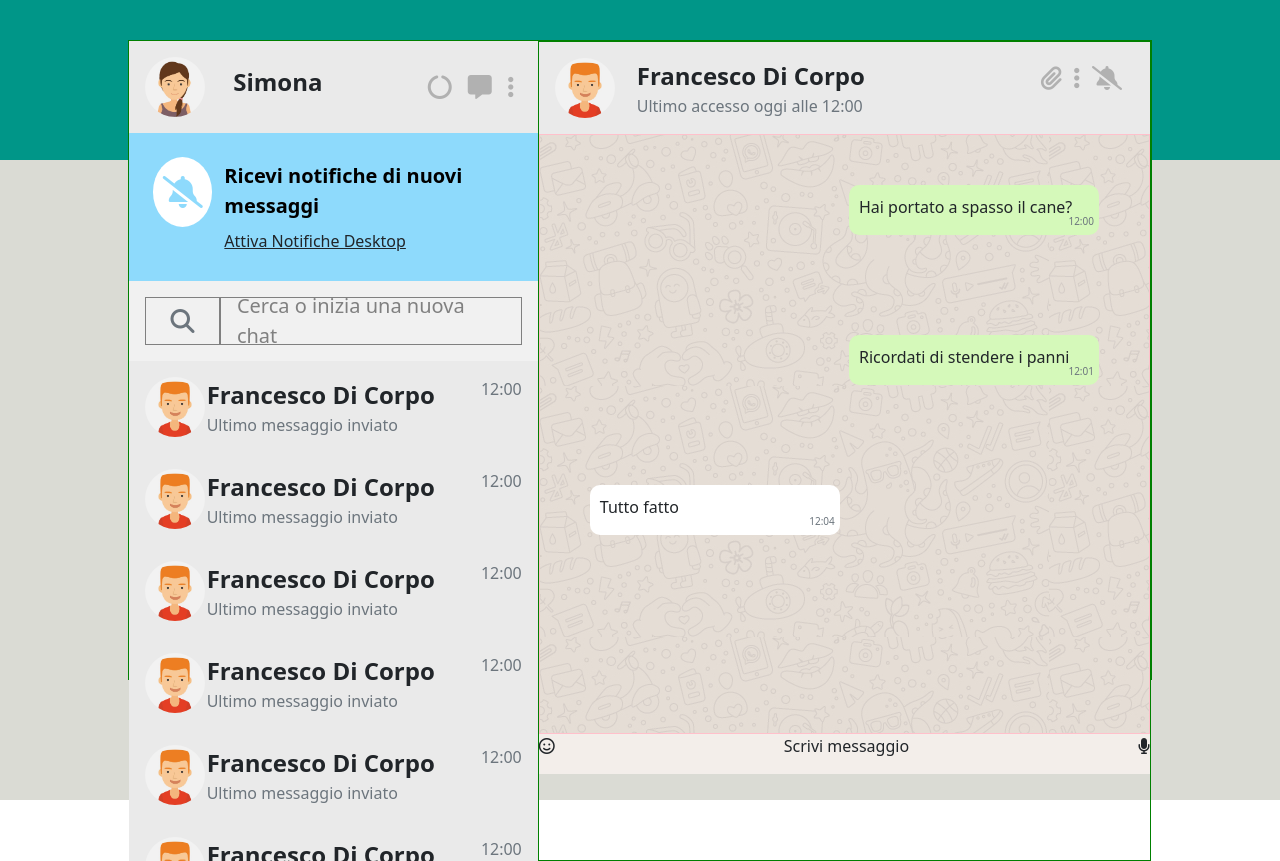
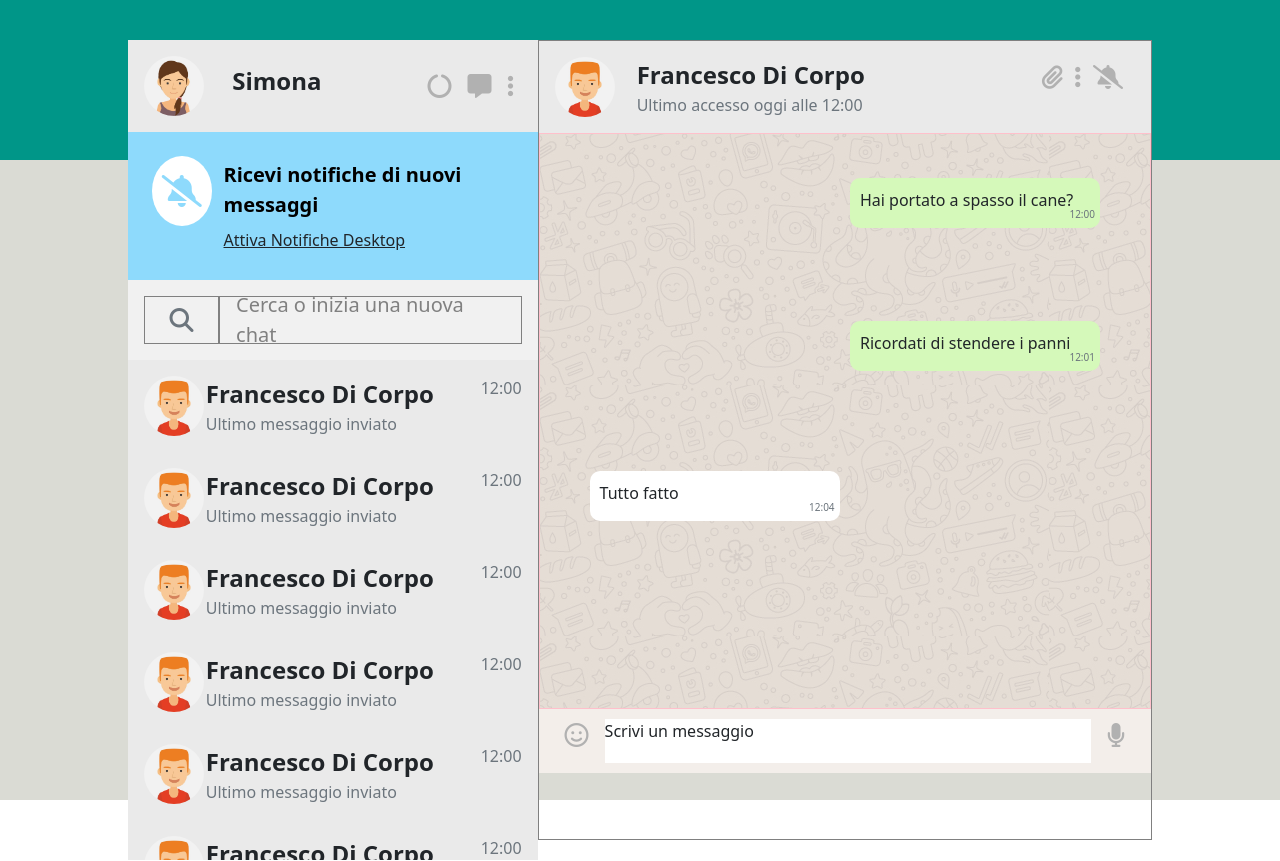
Before and after one commit to SimonaCaruso87/vue-boolzapp, a plain HTML site: page index.html in a window 1280 px wide. Drawn offline with nearby package versions, Linux system fonts and the light colour scheme.

Commit message:
edit main

```diff
--- a/index.html
+++ b/index.html
@@ -237,23 +237,24 @@
 
                 <!-- Container Chat con Background -->
                 <div class="background-chat">
-                        <div class="d-flex justify-content-end align-items-end">
+                        <div class="d-flex justify-content-end align-items-end h-25">
                             <div class="message-sent">Hai portato a spasso il cane? <span class="text-secondary d-flex justify-content-end align-items-end date-text-chat">12:00</span></div>
                         </div>
-                        <div class="d-flex justify-content-end align-items-end">
+                        <div class="d-flex justify-content-end align-items-end h-25">
                             <div class="message-sent">Ricordati di stendere i panni<span class="text-secondary d-flex justify-content-end align-items-end date-text-chat">12:01</span></div>
                         </div>
-                        <div class="d-flex justify-content-start align-items-start">
+                        <div class="d-flex justify-content-start align-items-start h-25">
                             <div class="message-received">Tutto fatto<span class="text-secondary d-flex justify-content-end align-items-end date-text-chat">12:04</span></div>
                         </div>
 
 
                 </div>
 
-                <div class="d-flex justify-content-between container-enter-text">
-                    <div><i class="fa-regular fa-face-smile"></i></div>
-                    <div>Scrivi messaggio</div>
-                    <div><i class="fa-solid fa-microphone"></i></div>
+
+                <div class="d-flex justify-content-between container-enter-text container-message">
+                    <div><i class="bg-fw fa-regular fa-face-smile fa-xl p-3"></i></div>
+                    <div class="border-3 message-chat">Scrivi un messaggio</div>
+                    <div><i class="bg-fw fa-solid fa-microphone fa-xl p-3"></i></div>
                 </div>
             </div>
         </div>
--- a/style.css
+++ b/style.css
@@ -22,18 +22,19 @@
     height: 80vh;
     width: 80%;
     background-color: yellow;
-    border: 1px solid green;
     top:5vh;
     left:10%;
 }
 
 .container-left{
     width:40%;
+    height: 800px;
 }
 
 .container-right{
     width:60%;
-    border:1px solid green;
+    height: 800px;
+    border: 1px solid grey;
 
 }
 
@@ -107,7 +108,7 @@
 
 .background-chat{
     background-image : url(img/mine.jpg);
-    height: 75vh;
+    height: 72vh;
     border: 1px solid pink;
     overflow-y: scroll;
 
@@ -143,3 +144,14 @@
     margin: -5px;
     font-size: 10px;
 }
+
+.container-message{
+    background-color: #F3EEEA;
+    padding: 10px;
+    height: 8vh;
+}
+.message-chat{
+    background-color: white;
+    width: 80vh;
+
+}
```
